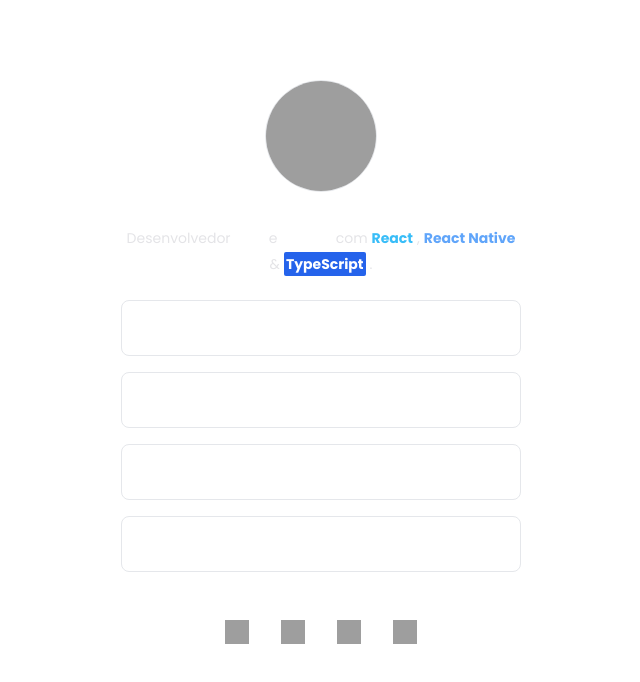
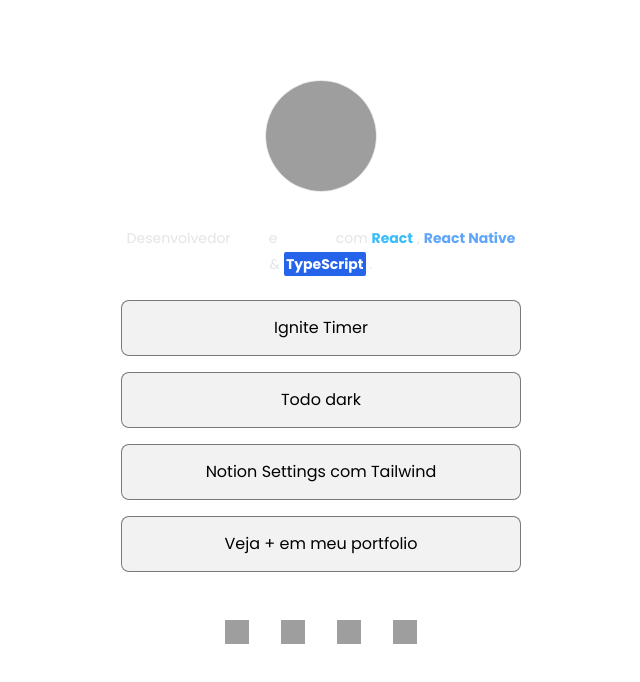
Before and after one commit to Aszurar/devlinks, a React (Vite) app: page / in a window 1280 px wide. Shown: the top 682 px of the page, without its empty margins (319-959 px from the left). Built offline with nearby package versions, Linux system fonts and the light colour scheme; grey boxes are pictures that could not be loaded; the HTML template or start-up script is replaced by a standard one.

Commit message:
:recycle: Atualizar estilos do componente NavLink :recycle:

```diff
--- a/src/components/NavLink/index.tsx
+++ b/src/components/NavLink/index.tsx
@@ -1,16 +1,22 @@
-import { ComponentProps } from "react"
+import { ComponentProps } from 'react'
 
-type NavLinkProps = ComponentProps<"a">
+type NavLinkProps = ComponentProps<'a'>
 
 export function NavLink({ children, ...rest }: NavLinkProps) {
   return (
-    <a {...rest}
-      className="h-14 rounded-lg bg-surface-normal flex items-center justify-center w-full text-center px-4 hover:bg-surface-strong border border-stroke hover:border-0.375 hover:border-white cursor-pointer transition-200ms"
+    <a
+      target="_blank"
+      className={`dark:border-stroke-dark dark:bg-surface-dark
+        border-stroke-light bg-surface-light
+        hover:bg-surface-hover-light dark:hover:bg-surface-hover-dark flex h-14 w-full
+        cursor-pointer items-center justify-center gap-2  rounded-lg border
+        bg-surface-normal  px-4 text-center transition-colors
+        duration-500 hover:border-0.375 hover:border-black
+        dark:hover:border-white
+        `}
+      {...rest}
     >
-      <span className="text-base text-white">
-        {children}
-      </span>
+      <span className="text-base text-black dark:text-white">{children}</span>
     </a>
-
   )
 }
```
